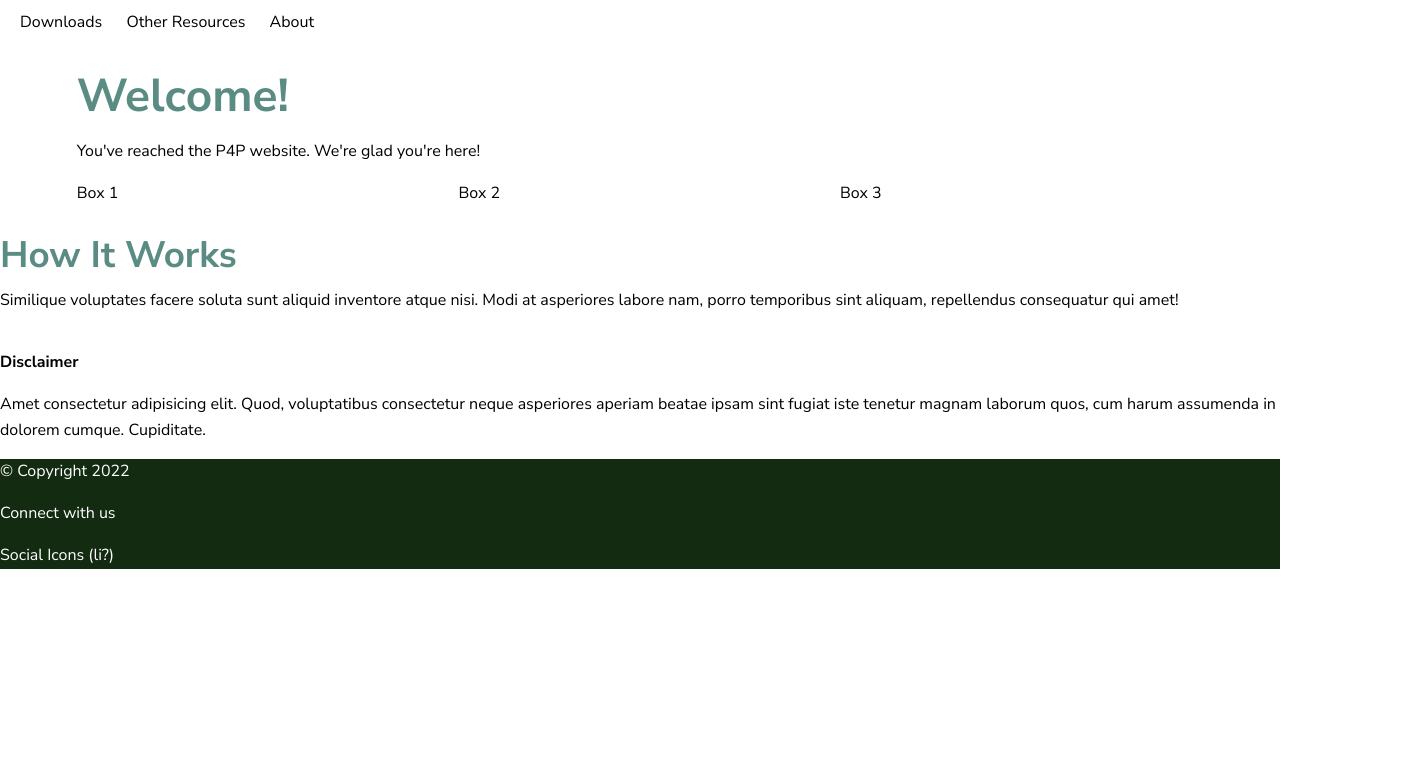
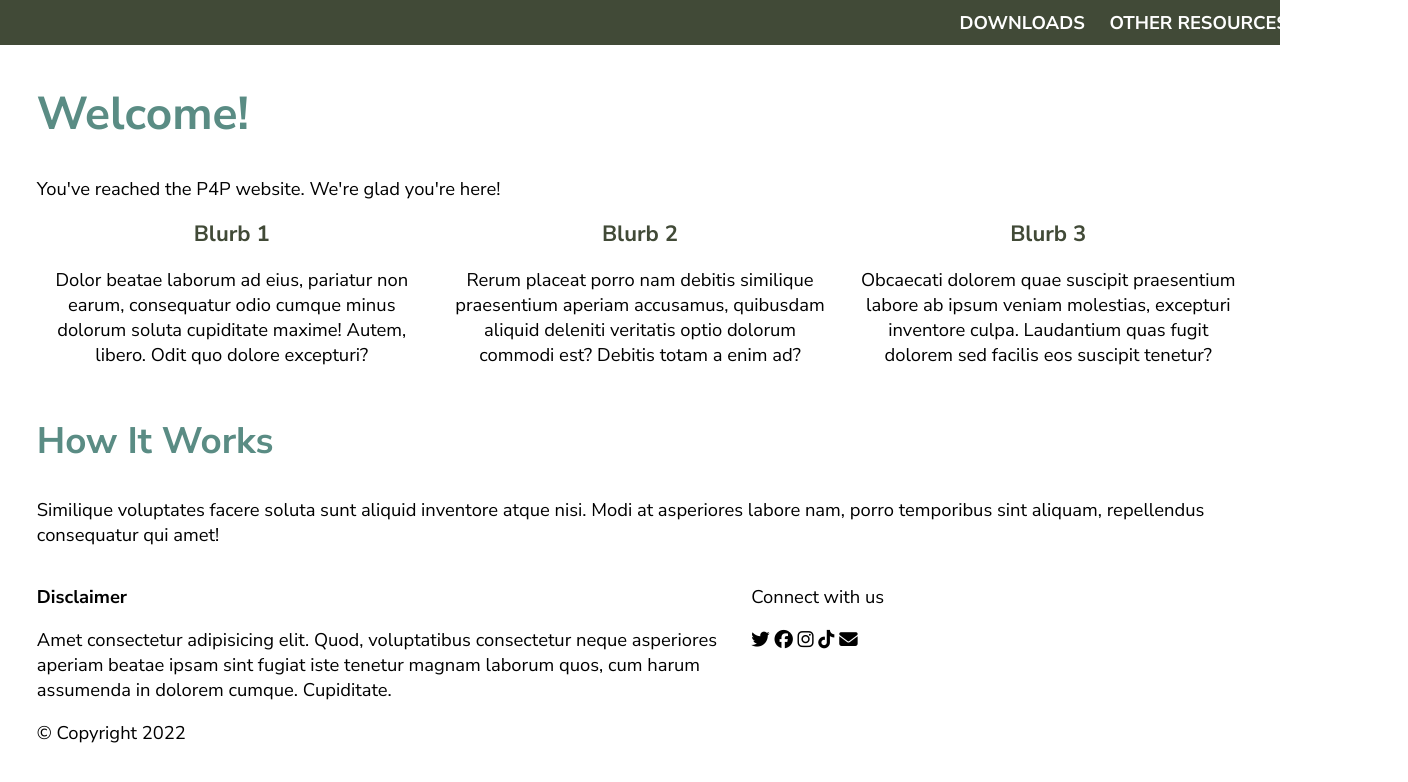
Before and after one commit to helloorange/P4P, a website: page index.html in a window 1280 px wide. Shown: the whole page, 1408 px wide, since content can reach past the window. Drawn offline with Linux system fonts and the light colour scheme.

Commit message:
layout for website main page looking good

```diff
--- a/index.html
+++ b/index.html
@@ -6,83 +6,87 @@
     <meta http-equiv="X-UA-Compatible" content="IE=edge">
     <meta name="viewport" content="width=device-width, initial-scale=1.0">
     <title>P4P - Home</title>
-    <link rel="stylesheet" href="css/index.css">
+    <link rel="stylesheet" href="dist/flexboxgrid.css">
     <link rel="preconnect" href="https://fonts.googleapis.com">
     <link rel="preconnect" href="https://fonts.gstatic.com" crossorigin>
     <link href="https://fonts.googleapis.com/css2?family=Nunito+Sans:ital,wght@0,400;0,700;0,800;1,400&display=swap"
     rel="stylesheet">
     <link rel="stylesheet" href="css/main.css">
+    <script src="https://kit.fontawesome.com/3cea38cdee.js" crossorigin="anonymous"></script>
 </head>
 
 <body>
-    <div>
-        <div class="row">
-            <div class="col-lg-12">
+    <div class="navcolor">
+        <div class="container">
+            <div class="row end-xs">
+                <div class="col-xs-12">
                     <nav>
                         <ul>
-                        <li>Downloads</li>
-                        <li>Other Resources</li>
-                        <li>About</li>
+                            <li><a href=>Downloads</a></li>
+                            <li><a href=>Other Resources</a></li>
+                            <li><a href=>About</a></li>
                         </ul>
                     </nav>
                 </div>
             </div>
-        <div class="wrap container-fluid">
-            <!-- Everything inside the "page" after this-->
+        </div>
+    </div>
 
+    </div>
+    <div class="container-fluid">
             <div class="row">
-                <div class="col-lg-12">
+                <div class="col-xs-12">
                     <main>
                         <h1>Welcome!</h1>
                         <p>You've reached the P4P website. We're glad you're here!</p>
                     </main>
                 </div>
             </div>
-            <!-- <div class="row"> THESE ARE NOT NEEDED TO ACHIEVE 3*4 COLUMN-->
-                <!-- <div class="col-lg-12"> -->
             <section>
-                        <div class="row">
+                <div class="row center-xs">
                     <div class="col-xs-12 col-sm-4">
-                                Box 1
+                        <em>Blurb 1</em>
+                        <p>Dolor beatae laborum ad eius, pariatur non earum, consequatur odio cumque minus dolorum soluta cupiditate maxime! Autem, libero. Odit quo dolore excepturi?
+                        </p>
                     </div>
                     <div class="col-xs-12 col-sm-4">
-                                Box 2
+                        <em>Blurb 2</em>
+                        <p>Rerum placeat porro nam debitis similique praesentium aperiam accusamus, quibusdam aliquid deleniti veritatis optio dolorum commodi est? Debitis totam a enim ad?
+                        </p>
                     </div>
                     <div class="col-xs-12 col-sm-4">
-                                Box 3
+                        <em>Blurb 3</em>
+                        <p>Obcaecati dolorem quae suscipit praesentium labore ab ipsum veniam molestias, excepturi inventore culpa. Laudantium quas fugit dolorem sed facilis eos suscipit tenetur?
+                        </p>
+                    </div>
+                </div><!--row end-->
+            <div class="row">
+                <div class="col-xs-12"><h2>How It Works</h2>
+                    <p>Similique voluptates facere soluta sunt aliquid inventore atque nisi. Modi at asperiores labore nam, porro
+                        temporibus sint aliquam, repellendus consequatur qui amet!</p>
+
                         </div>
             </div>
             </section>
-                <!-- </div> -->
-            <!-- </div> -->
+            <div class="row">
+                <div class="col-xs-12 col-sm-7">
+                    <p><strong>Disclaimer</strong></p>
+                    <p>Amet consectetur adipisicing elit. Quod, voluptatibus consectetur neque asperiores aperiam beatae ipsam sint
+                        fugiat iste tenetur magnam laborum quos, cum harum assumenda in dolorem cumque. Cupiditate.
+                    </p>
+                    <p>&copy; Copyright 2022</p>
+                </div>
+                <div class="col-xs-12 col-sm-5">
+                    <p>Connect with us</p>
+                    <i class="fa-brands fa-twitter"></i>
+                    <i class="fa-brands fa-facebook"></i>
+                    <i class="fa-brands fa-instagram"></i>
+                    <i class="fa-brands fa-tiktok"></i>
+                    <i class="fa-solid fa-envelope"></i>
 
-
-            </section>
                 </div>
             </div>
-
-
         </div>
-    <nav>
-
-    </nav>
-    <main>
-        <p>
-
-
-
-        <h2>How It Works</h2>
-        <p>Similique voluptates facere soluta sunt aliquid inventore atque nisi. Modi at asperiores labore nam, porro
-            temporibus sint aliquam, repellendus consequatur qui amet!</p>
-        <p><strong>Disclaimer</strong></p>
-        <p>Amet consectetur adipisicing elit. Quod, voluptatibus consectetur neque asperiores aperiam beatae ipsam sint
-            fugiat iste tenetur magnam laborum quos, cum harum assumenda in dolorem cumque. Cupiditate.</p>
-    </main>
-    <footer>
-        <p>&copy; Copyright 2022</p>
-        <p>Connect with us</p>
-        <p>Social Icons (li?)</p>
-    </footer>
+    </div>
         </body>
-
         </html>
```
Lines whose indentation alone changed are shown as unchanged.
